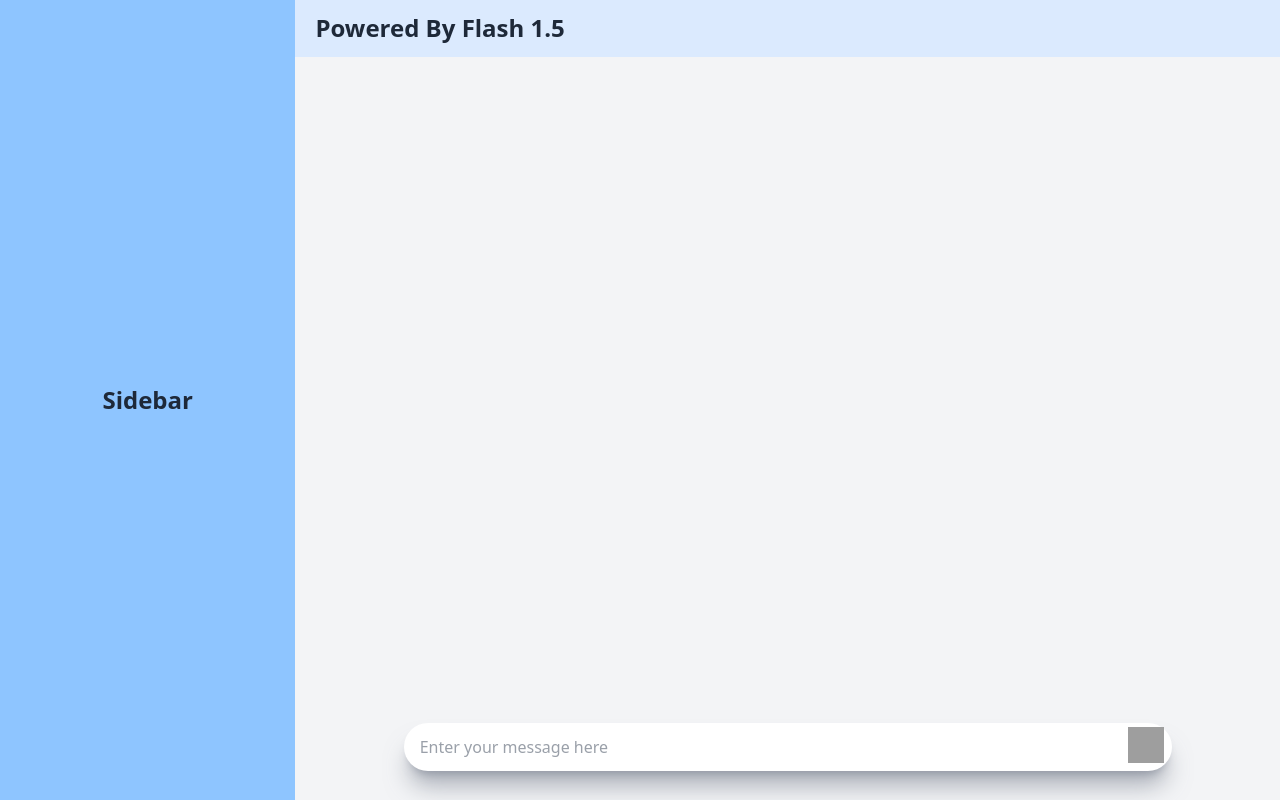
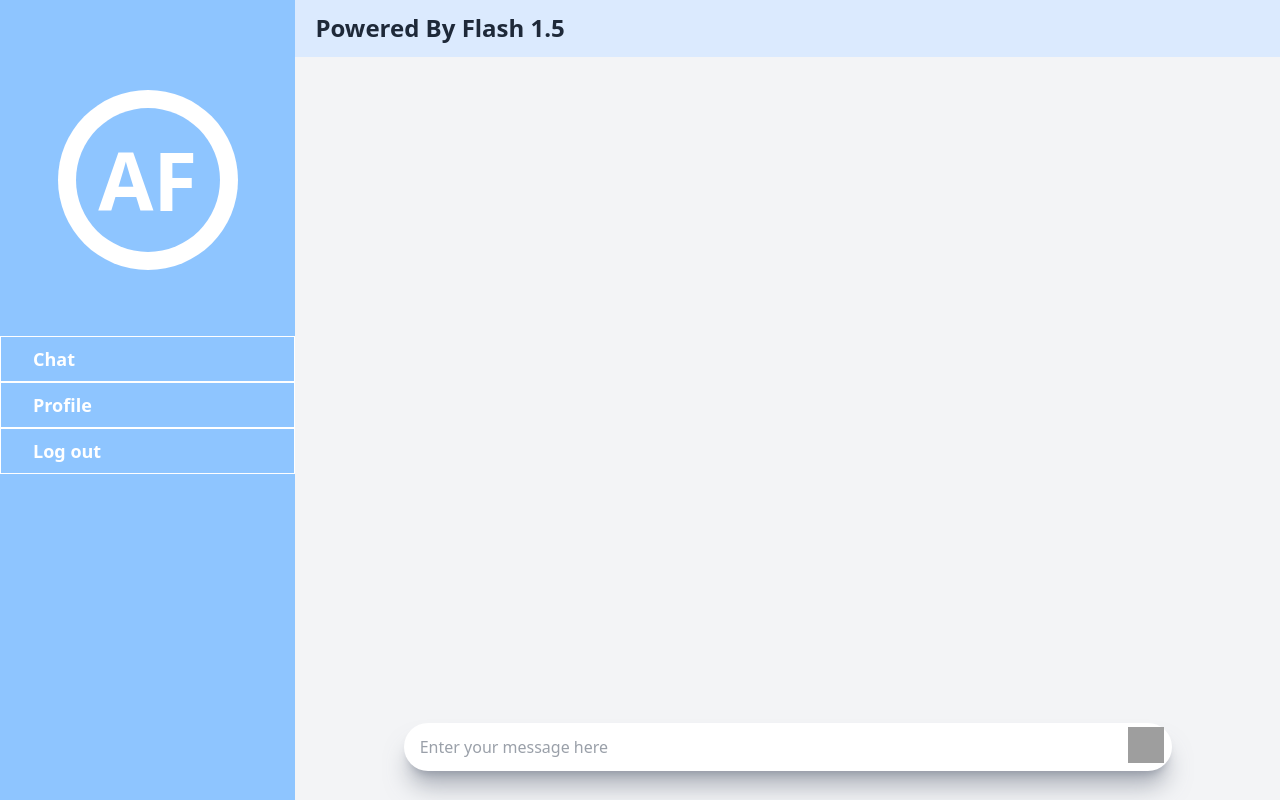
Before and after one commit to Muhammad-Abdullah-Feroz/ChatBot, a React (Vite) app: page / in a window 1280 px wide. Built offline with nearby package versions, Linux system fonts and the light colour scheme; grey boxes are pictures that could not be loaded.

Commit message:
Basic Design of Sidebar

```diff
--- a/src/App.jsx
+++ b/src/App.jsx
@@ -6,12 +6,14 @@ import Chat from './components/Chat'
 import Sidebar from './components/Sidebar'
 
 function App() {
+  const [userName, setUserName] = useState("Guest User")
   const [count, setCount] = useState(0)
+
 
   return (
     <>
       <div className='App h-screen w-screen flex flex-row'>
-        <Sidebar/>
+        <Sidebar user = "Abdullah Feroz"/>
         <Chat/>
       </div>
     </>
--- a/src/components/Sidebar.jsx
+++ b/src/components/Sidebar.jsx
@@ -1,13 +1,36 @@
-import React from 'react'
+import React, { useEffect, useState } from 'react'
 
-const Sidebar = () => {
+const Sidebar = ({ user }) => {
+
+  const [initials, setInitials] = useState("")
+
+  useEffect(() => {
+    console.log(user)
+    if (user) {
+      const names = user.split(" ")
+      const initials = names[0].charAt(0) + names[1].charAt(0)
+      setInitials(initials)
+    }
+
+  }, [user])
+
+
   return (
     <>
-        <div className='sidebar w-[30%] h-full bg-blue-300'>
-            <div className='flex flex-col justify-center items-center h-full'>
-            <h1 className='text-2xl font-bold text-gray-800'>Sidebar</h1>
+      <div className='sidebar w-[30%] h-full bg-blue-300'>
+        <div className='flex flex-col  h-full'>
+          <div className='flex justify-center items-center h-[25%] mt-20'>
+            <div className='flex justify-center bg-amer-100 bg-white items-center h-[90%] aspect-square rounded-full'>
+              <div className='rounded-full bg-blue-300 hover:scale-105 hover:bg-blue-500 transition-transform text-white flex items-center justify-center h-[80%] aspect-square text-[500%] font-bold'>{initials}</div>
             </div>
+          </div>
+          <div className="menu mt-14 overflow-hidden">
+            <div className="profile p-2 px-8 hover:bg-blue-500 hover:scale-105 transition-transform text-lg font-black flex items-center border text-white">Chat</div>
+            <div className="profile p-2 px-8 hover:bg-blue-500 hover:scale-105 transition-transform text-lg font-black flex items-center border text-white">Profile</div>
+            <div className="profile p-2 px-8 hover:bg-blue-500 hover:scale-105 transition-transform text-lg font-black flex items-center border text-white">Log out</div>
+          </div>
         </div>
+      </div>
     </>
   )
 }
```
